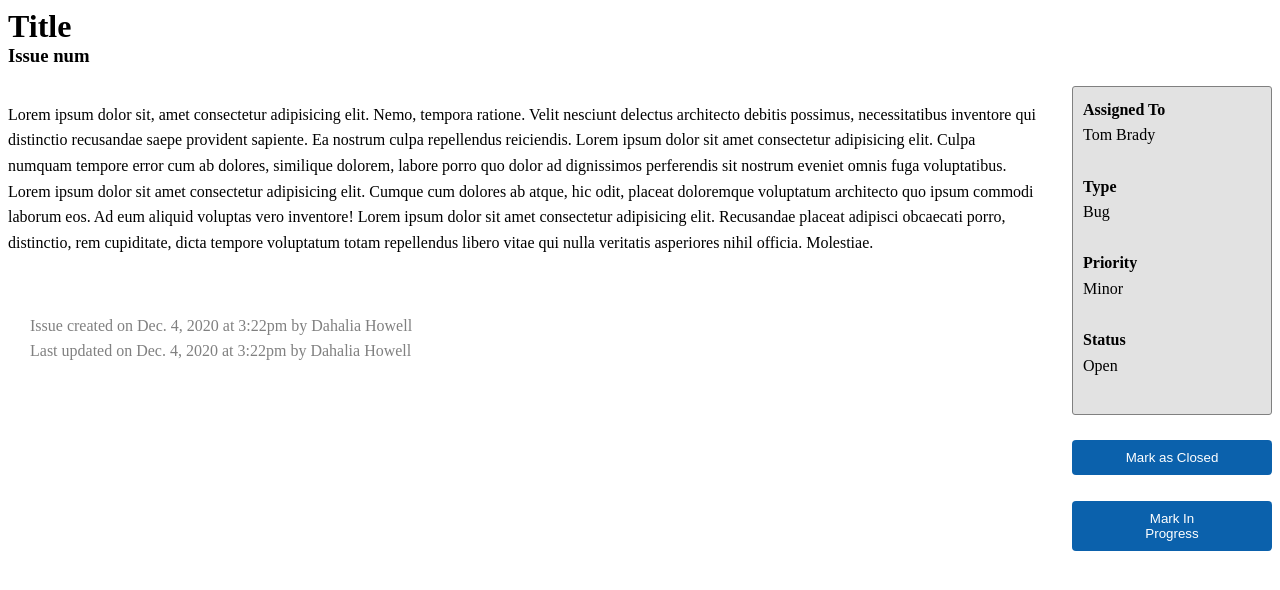
After one commit to dahaliahowell/info2180-finalproject, a PHP site: page /issue.php in a window 1280 px wide. The commit adds this page. Shown: the top 590 px of the page. Run offline with PHP 8.4, Linux system fonts and the light colour scheme.

Commit message:
Created and layed out login and issue page and made minor adjustments to database

```diff
--- /dev/null
+++ b/issue.php
@@ -0,0 +1,45 @@
+<link rel="stylesheet" href="styles/issues.css"/>
+
+<h1 class="no-margin-bottom-diff">Title</h1>
+<h3 class="no-margin-top-diff">Issue num</h3>
+
+<div id="issueDetails">
+    <div id="main">
+        <p>Lorem ipsum dolor sit, amet consectetur adipisicing elit. Nemo, tempora ratione. Velit nesciunt delectus architecto debitis possimus, necessitatibus inventore qui distinctio recusandae saepe provident sapiente. Ea nostrum culpa repellendus reiciendis.
+            Lorem ipsum dolor sit amet consectetur adipisicing elit. Culpa numquam tempore error cum ab dolores, similique dolorem, labore porro quo dolor ad dignissimos perferendis sit nostrum eveniet omnis fuga voluptatibus.
+            Lorem ipsum dolor sit amet consectetur adipisicing elit. Cumque cum dolores ab atque, hic odit, placeat doloremque voluptatum architecto quo ipsum commodi laborum eos. Ad eum aliquid voluptas vero inventore!
+            Lorem ipsum dolor sit amet consectetur adipisicing elit. Recusandae placeat adipisci obcaecati porro, distinctio, rem cupiditate, dicta tempore voluptatum totam repellendus libero vitae qui nulla veritatis asperiores nihil officia. Molestiae.
+        </p>
+        <br>
+        <ul>
+            <li><i class="fa fa-chevron-right" style="color: black;"></i>&nbsp;&nbsp;&nbsp;Issue created on Dec. 4, 2020 at 3:22pm by Dahalia Howell</li>
+            <li><i class="fa fa-chevron-right" style="color: black;"></i>&nbsp;&nbsp;&nbsp;Last updated on Dec. 4, 2020 at 3:22pm by Dahalia Howell</li>
+        </ul>
+    </div>
+    <div id="aside">
+        <div id="sidebar">
+            <h4 class="no-margin-top">Assigned To</h4>
+            <p class='no-margin-bottom'>Tom Brady</p>
+            <br>
+            <h4 class="no-margin-top">Type</h4>
+            <p class='no-margin-bottom'>Bug</p>
+            <br>
+            <h4 class="no-margin-top">Priority</h4>
+            <p class='no-margin-bottom'>Minor</p>
+            <br>
+            <h4 class="no-margin-top">Status</h4>
+            <p class='no-margin-bottom'>Open</p>
+            <br>
+        </div>
+        <br>
+        <form>
+            <div>
+                <button type="submit" name="closed" class="btn">Mark as Closed</button>
+            </div>
+            <br>
+            <div>
+                <button type="submit" name="inprogress" class="btn">Mark In Progress</button>
+            </div>
+        </form>
+    </div>
+</div>
--- a/no-refresh.php
+++ b/no-refresh.php
@@ -3,12 +3,12 @@
   <head>
     <meta charset="utf-8">
     <title>BugMe Issue Tracker</title>
-    <link rel="stylesheet" href="styles.css" media="screen" />
+    <link rel="stylesheet" href="styles/styles.css"/>
     <link
   href="http://cdnjs.cloudflare.com/ajax/libs/font-awesome/4.3.0/css/font-awesome.css"
   rel="stylesheet"  type='text/css'>
     <script src="https://code.jquery.com/jquery-3.1.1.js"></script>
-    <script src="no-refresh.js" charset="utf-8"></script>
+    <script src="app/no-refresh.js" charset="utf-8"></script>
   </head>
   <body>
     <div id="wrapper" class="container">
@@ -23,7 +23,7 @@
               <li><a id="nav-home" href="home.php"><i class="fa fa-fw fa-home"></i>Home</a></li>
               <li><a id="nav-about" href="addUser.php"><i class="fa fa-user-plus" aria-hidden="true"></i> Add User</a></li>
               <li><a id="nav-contact" href="addIssue.php"><i class="fa fa-plus-circle"></i> Add Issue</a></li>
-              <li><a id="nav-contact" href="#"><i class="fa fa-power-off"></i> Logout</a></li>
+              <li><a id="nav-contact" href="login.php"><i class="fa fa-power-off"></i> Logout</a></li>
             </ul>
           </nav>
         </div>
--- /dev/null
+++ b/styles/issues.css
@@ -0,0 +1,54 @@
+#issueDetails {
+    display: flex;
+    flex-direction: row;
+}
+
+.no-margin-top, .no-margin-bottom {
+    margin-top: 0px;
+    margin-bottom: 0px;
+}
+
+.no-margin-top-diff {
+    margin-top: 0px;
+}
+
+.no-margin-bottom-diff {
+    margin-bottom: 0px;
+}
+
+#aside {
+    min-width: 200px;
+    line-height: 1.6;
+}
+
+#sidebar {
+    background-color: rgb(226, 226, 226);
+    border-radius: 3px;
+    padding: 10px;
+    border: 1px solid gray;
+}
+
+#main {
+    padding-right: 30px;
+    line-height: 1.6;
+}
+
+ul {
+    padding-left: 10px;
+    color: gray;
+    list-style: none;
+}
+
+.btn {
+    color: #fff;
+    background-color: #0b61ac;
+    border-color: #0b61ac;
+    display: inline-block;
+    padding: 9px 50px;
+    text-align: center;
+    background-image: none;
+    border: 1px solid transparent;
+    border-radius: 4px;
+    cursor: pointer;
+    width: 100%;
+}
```
Also changed, not shown: login.php (+33 -0 lines), schema.sql (+22 -20 lines), styles/login.css (added, +65 -0 lines), styles/styles.css (renamed from styles.css, +5 -6 lines), app/no-refresh.js (renamed from no-refresh.js), home.php (line endings or trailing spaces).
